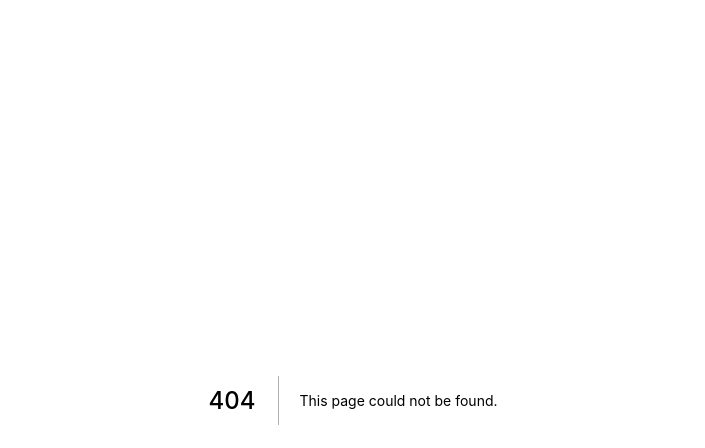
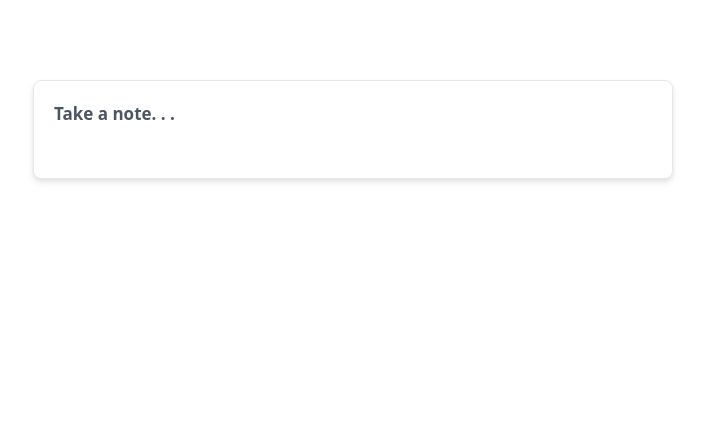
Before and after one commit to TerThesz/Portfolio, a Next.js app: page /keep-clone in a window 1280 px wide. Before the commit this address had no page. Shown: the top 448 px of the page, without its empty margins (287-992 px from the left). Built offline with nearby package versions, Linux system fonts and the light colour scheme.

Commit message:
🌟 AddNote component and keep-clone page

```diff
--- /dev/null
+++ b/components/keep-clone/AddNote.tsx
@@ -0,0 +1,22 @@
+import { TextareaHTMLAttributes, useEffect } from "react";
+
+const AddNote = () => {
+  useEffect(() => {
+    document.getElementById('new-note-content')?.addEventListener('focus', () =>
+      document.getElementById('new-note-title')?.classList.remove('hidden'));
+
+    document.getElementById('new-note-content')?.addEventListener('blur', () => {
+      if ((document.getElementById('new-note-content') as any).value === '')
+        document.getElementById('new-note-title')?.classList.add('hidden')
+    });
+  }, []);
+
+  return (
+    <div className="w-[40rem] bg-white border border-gray-200 border-solid drop-shadow-md rounded-lg mt-20 p-5">
+      <input id="new-note-title" type="text" className="hidden text-[18px] placeholder:font-[700] font-[500] w-full mb-2" placeholder="Title" />
+      <textarea id="new-note-content" className="text-[17px] placeholder:font-[700] font-[400] w-full h-full" placeholder="Take a note. . ." />
+    </div>
+  );
+}
+
+export default AddNote;
--- a/components/link-shortener/Header.tsx
+++ /dev/null
@@ -1,32 +0,0 @@
-const Header = () => {
-  return (
-    <>
-      <div className="h-1/2 w-full bg-blue-500 px-[26%] py-[8rem]">
-        <h1 className="font-semibold text-[3.5rem] text-white">Size does matter.</h1>
-        <p className="text-white text-xl font-light">Do you have problems with <span className="font-semibold text-[#f5b889]">character limits</span>, <span className="font-semibold text-[#f5b889]"><br/>hard to type links</span> or do you just want <span className="font-semibold text-[#f5b889]">more unnecessary analytics</span>?<br/><br/><span className="font-semibold">Then you are at the right place!</span></p>
-      </div>
-
-      <header className="absolute top-0 left-0 w-full h-full p-10 flex items-center justify-center">
-        <div className="w-1/2 relative">
-          <div className="w-full grid grid-cols-4 grid-rows-none">
-            <input spellCheck="false" type="url" name="url" id="url" placeholder="Paste a long url here" className="col-span-3 text-gray-700 bg-white text-lg py-4 px-5 outline-none border border-solid drop-shadow-sm rounded-lg" />
-
-            <button className="ml-5 bg-[#f5b889] hover:bg-[#e3a87b] text-[#4a3729] font-normal text-xl rounded-lg">
-              Shorten
-            </button>
-          </div>
-
-          <div id="url-error" className="hidden absolute w-full bg-[#fc8983] mt-5 py-4 px-5 rounded-lg text-[#4f2c2b]">
-            Please enter a valid URL.
-          </div>
-
-          <div id="shortened-links" className="">
-
-          </div>
-        </div>
-      </header>
-    </>
-  );
-}
-
-export default Header;
--- a/package.json
+++ b/package.json
@@ -10,11 +10,14 @@
   "dependencies": {
     "next": "12.0.10",
     "react": "17.0.2",
-    "react-dom": "17.0.2"
+    "react-dom": "17.0.2",
+    "react-icons": "^4.3.1",
+    "react-toastify": "^8.2.0"
   },
   "devDependencies": {
     "@types/node": "17.0.18",
     "@types/react": "17.0.39",
+    "@types/react-toastify": "^4.1.0",
     "autoprefixer": "^10.4.2",
     "eslint": "8.9.0",
     "eslint-config-next": "12.0.10",
--- a/pages/_app.tsx
+++ b/pages/_app.tsx
@@ -1,8 +1,26 @@
 import '../styles/globals.css';
 import type { AppProps } from 'next/app';
+import 'react-toastify/dist/ReactToastify.css';
+import { ToastContainer } from 'react-toastify';
 
 function App({ Component, pageProps }: AppProps) {
-  return <Component {...pageProps} />;
+  return (
+    <>
+      <ToastContainer
+        position="bottom-right"
+        autoClose={5000}
+        hideProgressBar={false}
+        newestOnTop={false}
+        closeOnClick
+        rtl={false}
+        pauseOnFocusLoss
+        draggable
+        pauseOnHover
+      />
+
+      <Component {...pageProps} />
+    </>
+  );
 }
 
 export default App;
--- a/pages/index.tsx
+++ b/pages/index.tsx
@@ -1,7 +1,11 @@
-import type { NextPage } from 'next'
+import type { NextPage } from 'next';
 
 const Home: NextPage = () => {
-  return <p>Hello Worl!</p>;
+  return (
+    <>
+
+    </>
+  );
 }
 
 export default Home
--- /dev/null
+++ b/pages/keep-clone/index.tsx
@@ -0,0 +1,12 @@
+import type { NextPage } from 'next';
+import AddNote from '../../components/keep-clone/AddNote';
+
+const index: NextPage = () => {
+  return (
+    <div className='relative w-full h-full flex justify-center items-center'>
+      <AddNote />
+    </div>
+  );
+};
+
+export default index;
--- a/pages/link-shortener/index.tsx
+++ /dev/null
@@ -1,12 +0,0 @@
-import type { NextPage } from 'next';
-import Header from '../../components/link-shortener/Header';
-
-const index: NextPage = () => {
-  return (
-    <div className='absolute w-full h-full'>
-      <Header />
-    </div>
-  );
-}
-
-export default index;
--- a/styles/globals.css
+++ b/styles/globals.css
@@ -1,3 +1,5 @@
+@import url('https://fonts.googleapis.com/css2?family=Manrope:wght@200;300;400;500;600;700;800&family=Roboto:ital,wght@0,100;0,300;0,400;0,500;0,700;0,900;1,100;1,300;1,400;1,500;1,700;1,900&display=swap');
+
 @tailwind base;
 @tailwind components;
 @tailwind utilities;
@@ -10,6 +12,15 @@
 
   *,
   *::before *::after {
-    @apply box-border;
+    @apply box-border font-manrope;
+  }
+
+  .link {
+    @apply text-blue-500 hover:text-blue-700 cursor-pointer;
+  }
+
+  input,
+  textarea {
+    @apply placeholder:text-gray-600 placeholder:font-medium outline-none border-none resize-none;
   }
 }
--- a/tailwind.config.js
+++ b/tailwind.config.js
@@ -2,7 +2,12 @@ module.exports = {
   mode: 'jit',
   content: ['pages/**/*.{js,jsx,ts,tsx}', 'components/**/*.{js,jsx,ts,tsx}'],
   theme: {
-    extend: {},
+    extend: {
+      fontFamily: {
+        'manrope': ['Manrope'],
+        'roboto': ['Roboto'],
+      }
+    },
   },
   plugins: [],
 }
```
Also changed, not shown: 1 other file (tests, documents, lock files or other folders).
